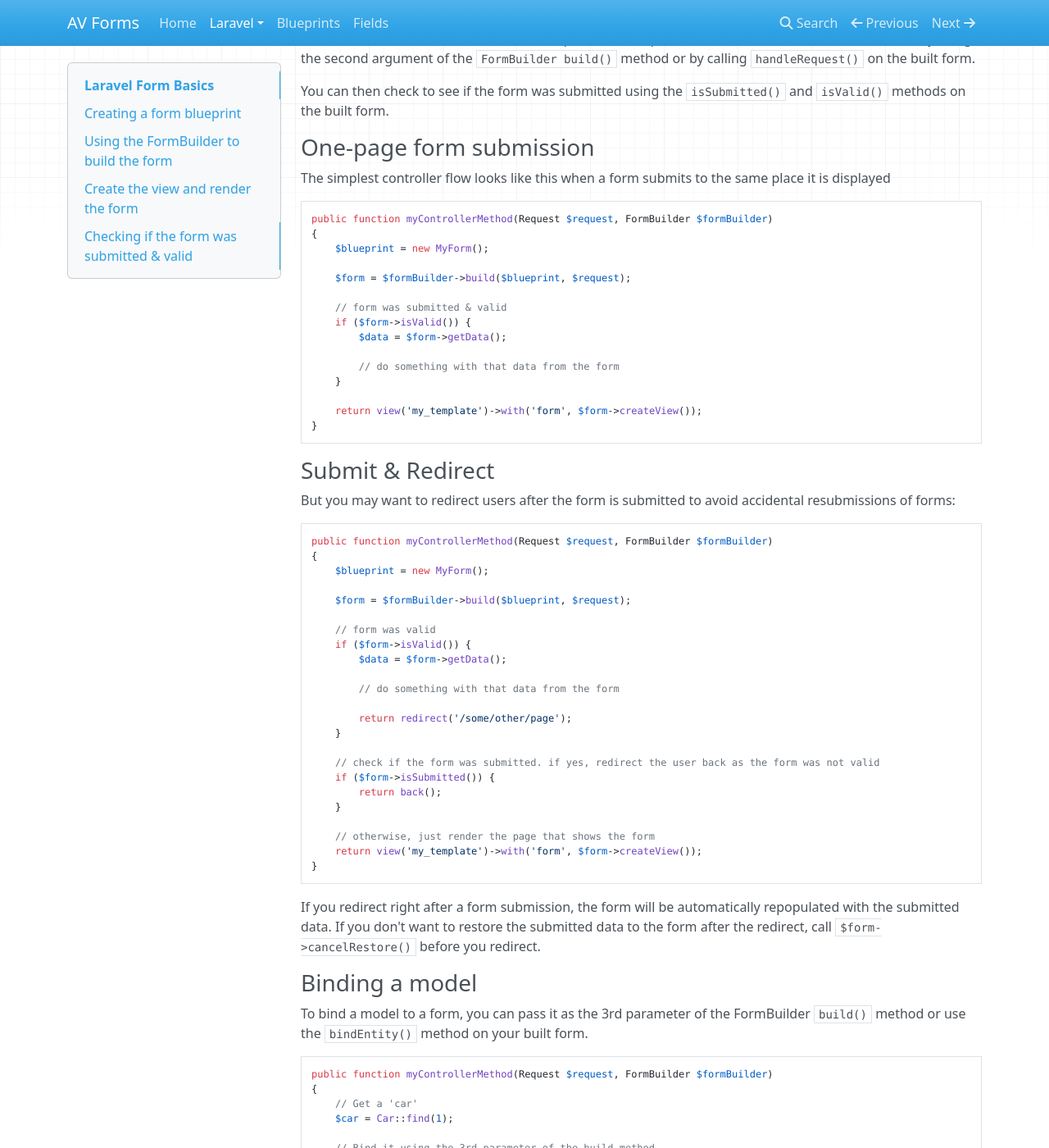
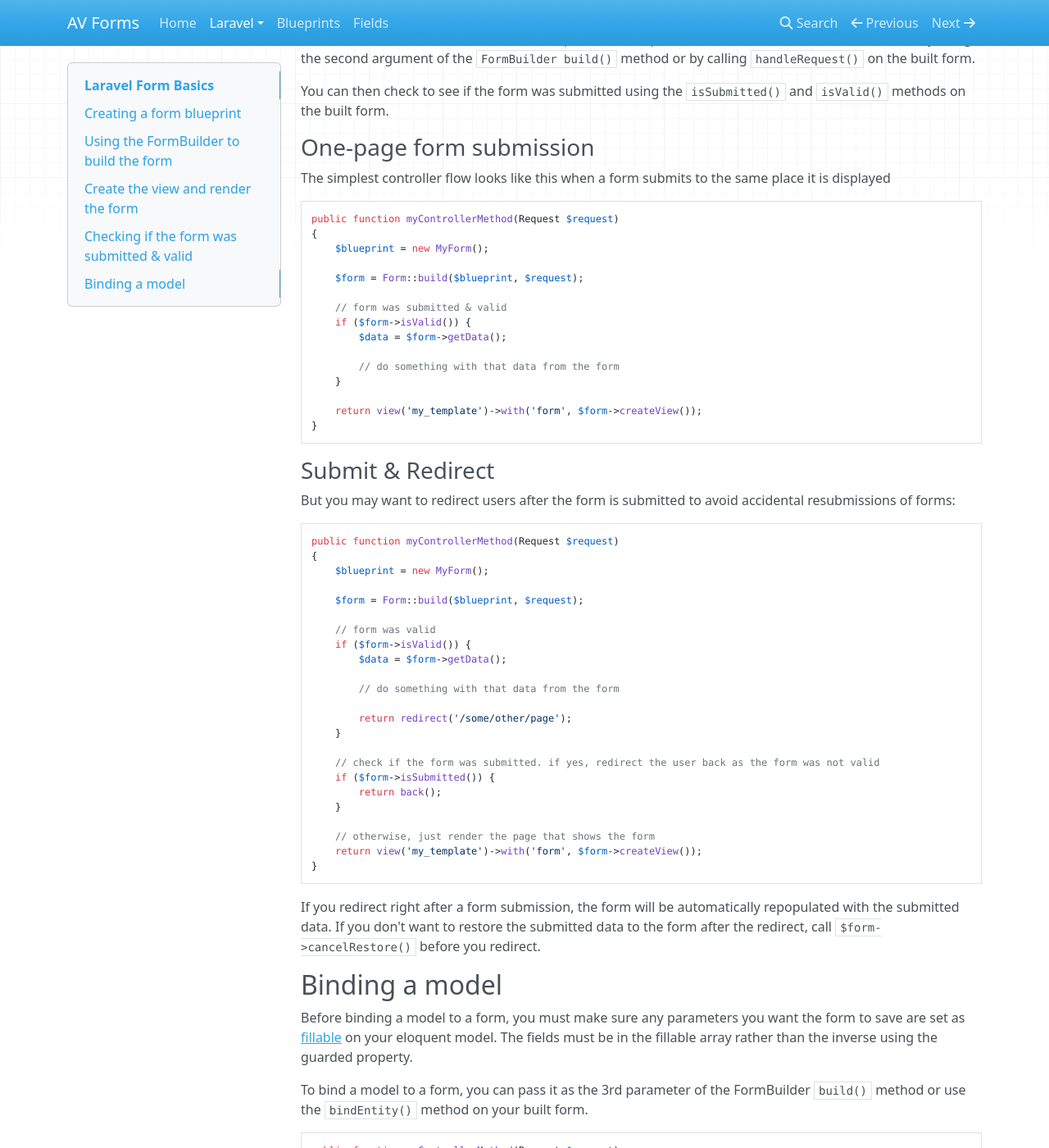
Before and after one commit to andyvenus/form, an MkDocs documentation site: the page built from docs/laravel-basics.md, in a window 1280 px wide and 1400 px high, scrolled down 1265 px. Shown: the whole window at 82% size. Built offline with MkDocs 1.6.1, drawn with Linux system fonts in a browser that asks for light colours; nearby versions of some CDN libraries; old or Windows-style settings are respelled for this version of MkDocs; some of the changed text lies outside the part shown.

Commit message:
Update docs

```diff
--- a/docs/laravel-basics.md
+++ b/docs/laravel-basics.md
@@ -8,14 +8,14 @@ The first thing you need to do is create a form blueprint. See the [form bluepri
 
 You will need to build your form in a controller. To do this you will need `AV\LaravelForm\FormBuilder`, but it's easy to get access to. Just type-hint it on your controller method and it will be automatically injected by Laravel
 
-    use AV\LaravelForm\FormBuilder;
+    use Form;
 
     // within your controller
-    public function myControllerMethod(Request $request, FormBuilder $formBuilder)
+    public function myControllerMethod(Request $request)
     {
         $blueprint = new MyForm();
 
-        $form = $formBuilder->build($blueprint);
+        $form = Form::build($blueprint);
     }
 
 After building your form, you are given an instance of `AV\Form\FormHandler`
@@ -24,14 +24,14 @@ After building your form, you are given an instance of `AV\Form\FormHandler`
 
 To get a form ready to be rendered you need to call `createView()` on your built form. It's easiest to do this right at the point you pass it to the view
 
-    use AV\LaravelForm\FormBuilder;
+    use Form;
 
     // within your controller
-    public function myControllerMethod(Request $request, FormBuilder $formBuilder)
+    public function myControllerMethod(Request $request)
     {
         $blueprint = new MyForm();
 
-        $form = $formBuilder->build($blueprint);
+        $form = Form::build($blueprint);
 
         return view('my_template')->with('form', $form->createView());
     }
@@ -58,11 +58,11 @@ You can then check to see if the form was submitted using the `isSubmitted()` an
 
 The simplest controller flow looks like this when a form submits to the same place it is displayed
 
-    public function myControllerMethod(Request $request, FormBuilder $formBuilder)
+    public function myControllerMethod(Request $request)
     {
         $blueprint = new MyForm();
 
-        $form = $formBuilder->build($blueprint, $request);
+        $form = Form::build($blueprint, $request);
 
         // form was submitted & valid
         if ($form->isValid()) {
@@ -78,11 +78,11 @@ The simplest controller flow looks like this when a form submits to the same pla
 
 But you may want to redirect users after the form is submitted to avoid accidental resubmissions of forms:
 
-    public function myControllerMethod(Request $request, FormBuilder $formBuilder)
+    public function myControllerMethod(Request $request)
     {
         $blueprint = new MyForm();
 
-        $form = $formBuilder->build($blueprint, $request);
+        $form = Form::build($blueprint, $request);
 
         // form was valid
         if ($form->isValid()) {
@@ -104,17 +104,19 @@ But you may want to redirect users after the form is submitted to avoid accident
 
 If you redirect right after a form submission, the form will be automatically repopulated with the submitted data. If you don't want to restore the submitted data to the form after the redirect, call `$form->cancelRestore()` before you redirect.
 
-### Binding a model
+## Binding a model
+
+Before binding a model to a form, you must make sure any parameters you want the form to save are set as [fillable](http://laravel.com/docs/5.1/eloquent#mass-assignment) on your eloquent model. The fields must be in the fillable array rather than the inverse using the guarded property.
 
 To bind a model to a form, you can pass it as the 3rd parameter of the FormBuilder `build()` method or use the `bindEntity()` method on your built form.
 
-    public function myControllerMethod(Request $request, FormBuilder $formBuilder)
+    public function myControllerMethod(Request $request)
     {
         // Get a 'car'
         $car = Car::find(1);
 
         // Bind it using the 3rd parameter of the build method
-        $form = $formBuilder->build(new MyForm(), $request, $car);
+        $form = Form::build(new MyForm(), $request, $car);
 
         // ALTERNATIVELY bind the model after the form has been built
         // $form->bindEntity($car);
```
